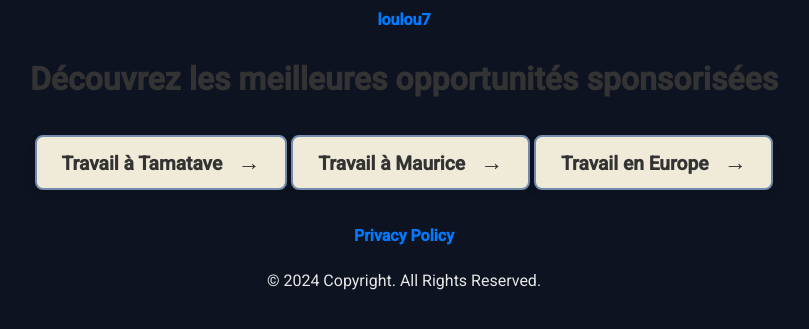
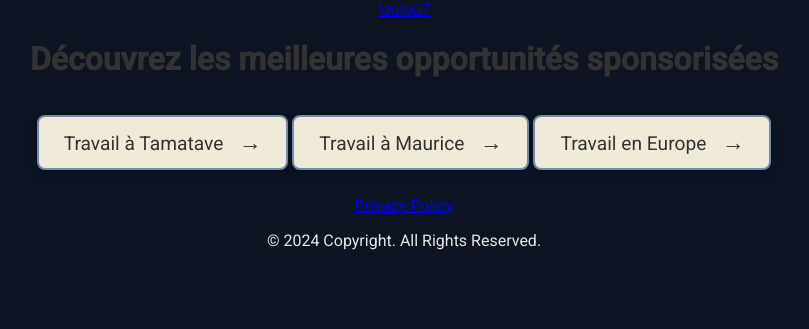
Before and after one commit to Chaloux13/loulou7, a Jekyll site: the page built from index.md, in a window 1280 px wide. Shown: the top 329 px of the page, without its empty margins (236-1045 px from the left). Built offline with Jekyll 4.4.1, drawn with Linux system fonts in a browser that asks for light colours.

Commit message:
Update style.css

```diff
--- a/assets/css/style.css
+++ b/assets/css/style.css
@@ -20,22 +20,62 @@
   background-color: transparent; /* Fond transparent pour header et footer */
 }
 
-a {
-  color: #007bff;
+/* Boutons d'accueil avec box-shadow stylisé */
+a.bouton-acceuil {
+  display: inline-block;
+  background-color: #f0ebd8;
+  color: #333;
+  border: 2px solid #748cab;
+  padding: 12px 25px;
+  font-size: 1.2rem;
+  margin-top: 15px;
+  text-align: center;
+  border-radius: 8px;
   text-decoration: none;
-  font-weight: bold;
-  padding: 10px 20px;
-  border-radius: 5px;
   transition: all 0.3s ease;
-  display: inline-block;
+  box-shadow: 0 4px 8px rgba(0, 0, 0, 0.1);
 }
 
-a:hover {
-  background-color: #007bff;
+a.bouton-acceuil:hover {
+  background-color: #1d2d44;
   color: white;
+  border-color: #0d1321;
+  box-shadow: 0 6px 12px rgba(0, 0, 0, 0.2);
+}
+
+a.bouton-acceuil:after {
+  content: " →";
+  font-size: 1.4rem;
+  margin-left: 10px;
+}
+
+/* Boutons de la page 1, 2 et 3 (ajout de flèches et autres styles) */
+a.bouton-page {
+  display: inline-block;
+  background-color: #748cab;
+  color: #f0ebd8;
+  border: 2px solid #3e5c76;
+  padding: 12px 25px;
+  font-size: 1.2rem;
+  margin-top: 15px;
+  text-align: center;
+  border-radius: 8px;
   text-decoration: none;
-  box-shadow: 0px 4px 6px rgba(0, 0, 0, 0.1);
+  transition: all 0.3s ease;
 }
+
+a.bouton-page:hover {
+  background-color: #1d2d44;
+  color: white;
+  border-color: #0d1321;
+}
+
+a.bouton-page:after {
+  content: " →";
+  font-size: 1.4rem;
+  margin-left: 10px;
+}
+
 
 footer {
   background-color: transparent;
```
